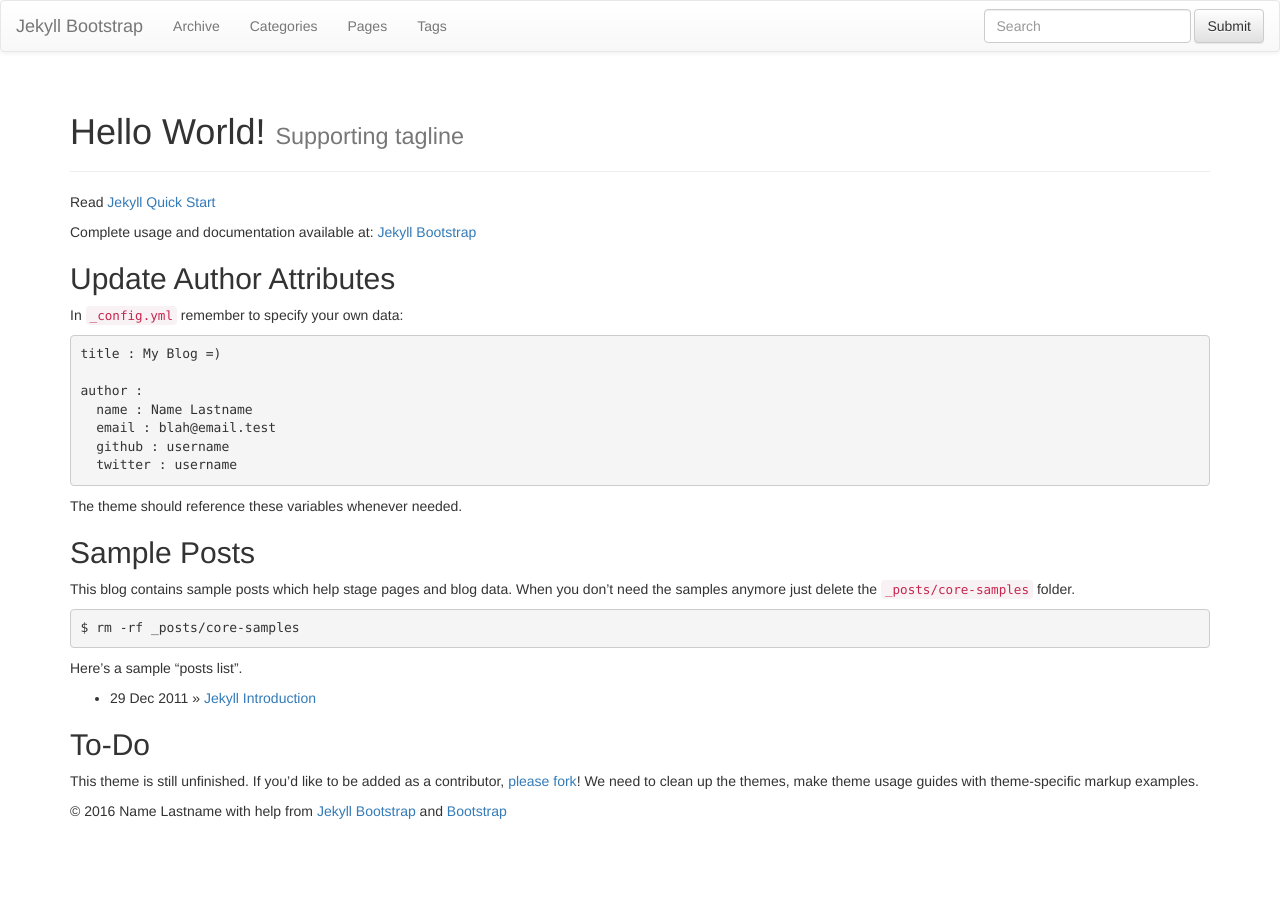
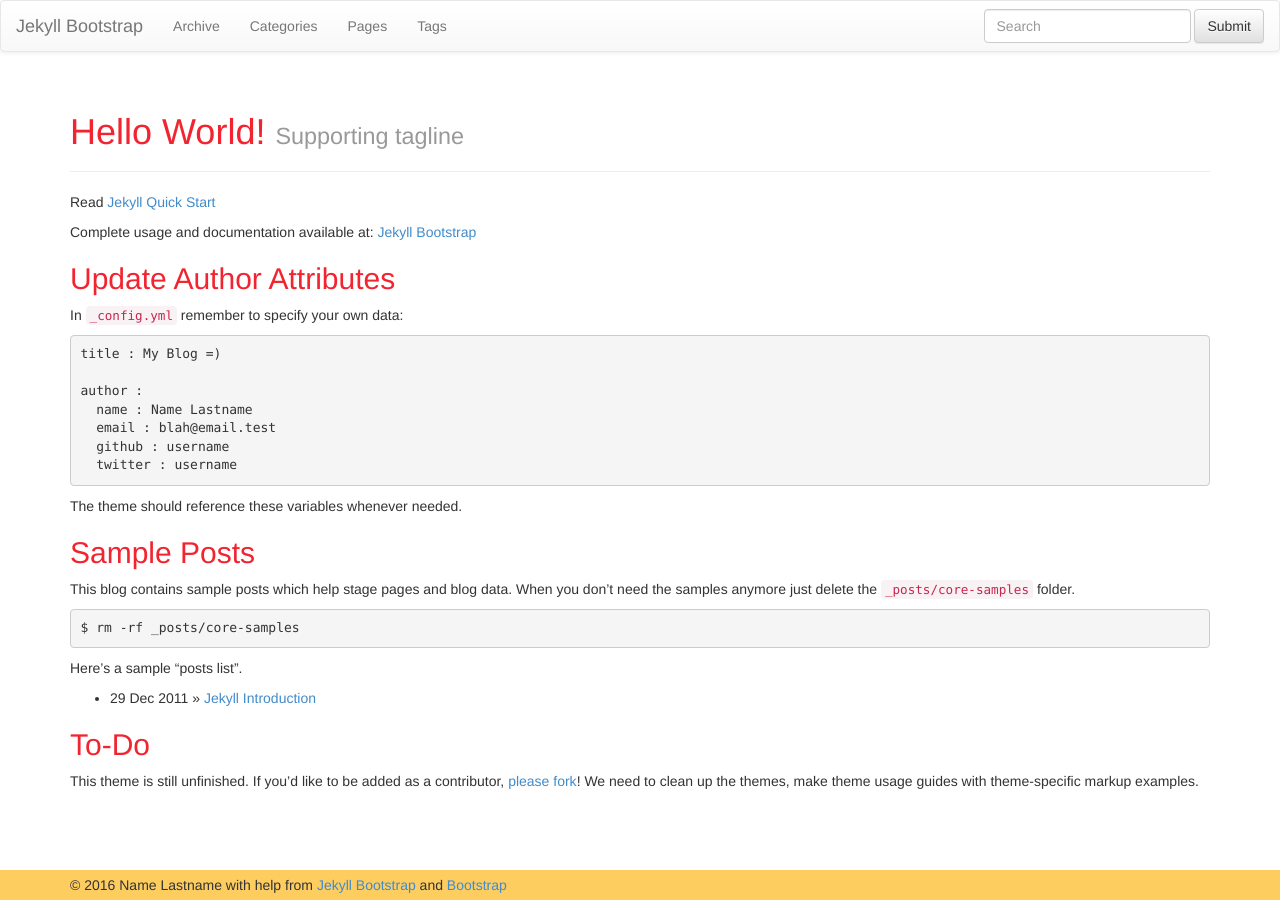
Before and after one commit to ftik-unira/arsitektur-si-2016, a Jekyll site: the page built from index.md, in a window 1280 px wide. Built offline with Jekyll 4.4.1, drawn with Linux system fonts in a browser that asks for light colours; nearby versions of some CDN libraries; library files that are not in the unit come from our copies.

Commit message:
fixed dependencies

```diff
--- a/_includes/themes/bootstrap-3/default.html
+++ b/_includes/themes/bootstrap-3/default.html
@@ -12,14 +12,14 @@
     <meta name="viewport" content="width=device-width, initial-scale=1.0">
 
     <!-- Bootstrap styles -->
-    <link href="{{ ASSET_PATH }}/bootstrap/css/bootstrap.min.css" rel="stylesheet">
+    <link href="{{ ASSET_PATH }}/bootstrap-3/bootstrap/css/bootstrap.min.css" rel="stylesheet">
     <!-- Optional theme -->
-    <link href="{{ ASSET_PATH }}/bootstrap/css/bootstrap-theme.min.css" rel="stylesheet">
+    <link href="{{ ASSET_PATH }}/bootstrap-3/bootstrap/css/bootstrap-theme.min.css" rel="stylesheet">
     <!-- Sticky Footer -->
-    <link href="{{ ASSET_PATH }}/bootstrap/css/bs-sticky-footer.css" rel="stylesheet">
+    <link href="{{ ASSET_PATH }}/bootstrap-3/bootstrap/css/bs-sticky-footer.css" rel="stylesheet">
 
     <!-- Custom styles -->
-    <link href="{{ ASSET_PATH }}/css/style.css?body=1" rel="stylesheet" type="text/css" media="all">
+    <link href="{{ ASSET_PATH }}/bootstrap-3/css/style.css?body=1" rel="stylesheet" type="text/css" media="all">
 
     <!-- HTML5 Shim and Respond.js IE8 support of HTML5 elements and media queries -->
     <!-- WARNING: Respond.js doesn't work if you view the page via file:// -->
@@ -93,6 +93,6 @@
     <!-- Latest compiled and minified JavaScript, requires jQuery 1.x (2.x not supported in IE8) -->
     <!-- Placed at the end of the document so the pages load faster -->
     <script src="https://ajax.googleapis.com/ajax/libs/jquery/1.10.2/jquery.min.js"></script>
-    <script src="{{ ASSET_PATH }}/bootstrap/js/bootstrap.min.js"></script>
+    <script src="{{ ASSET_PATH }}/bootstrap-3/bootstrap/js/bootstrap.min.js"></script>
   </body>
 </html>
```
